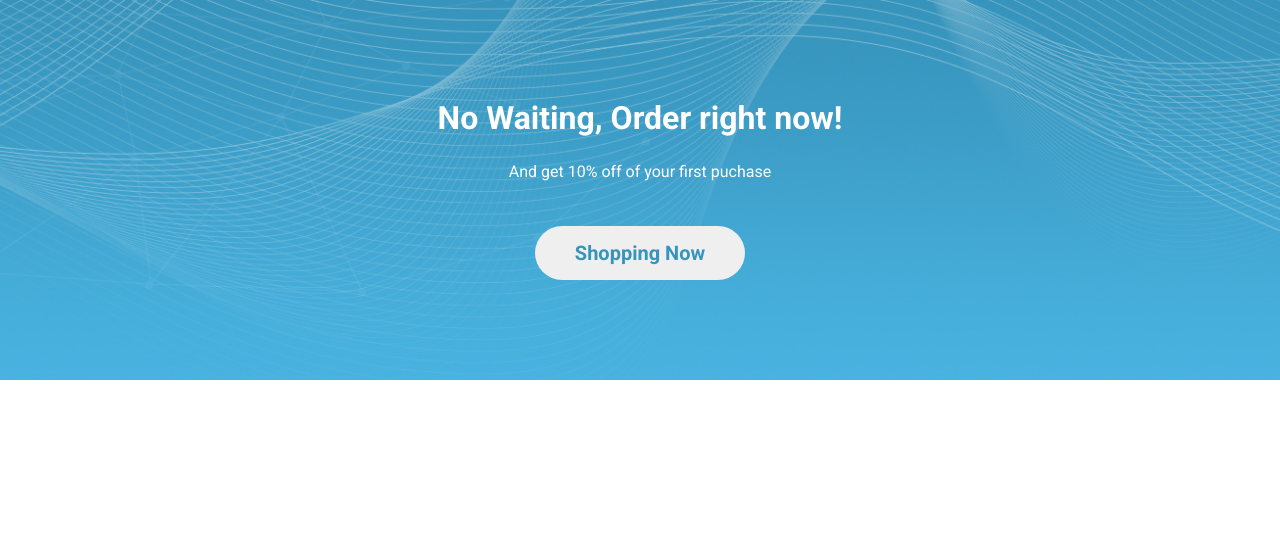
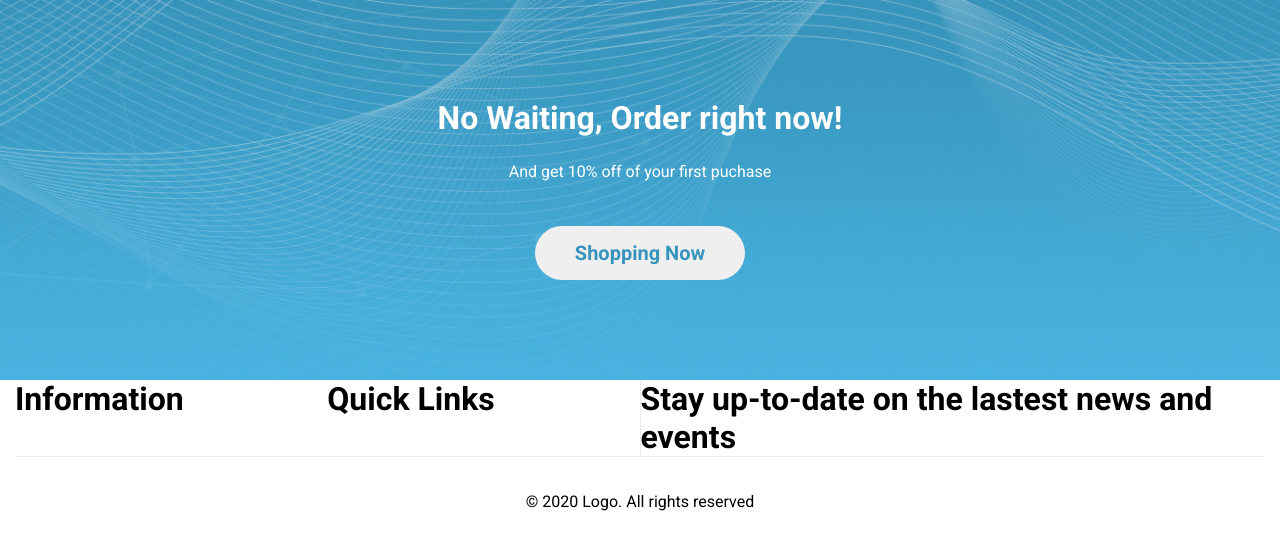
Before and after one commit to gk44739/Inxhinjeri-E-Ueb-it-Projekti, a PHP site: page / in a window 1280 px wide. Shown: the part 2716-3262 px from the top of the page. Before the commit the page ends 3096 px from the top, so only its background shows below. Run offline with PHP 8.4, Linux system fonts and the light colour scheme.

Commit message:
Genti Commit

```diff
--- a/css/index.css
+++ b/css/index.css
@@ -94,6 +94,7 @@ a.logo{
 }
 .home__slider__text{
     position: absolute;
+    padding: 0 15px;
     top: 50%;
     left: 0;
     transform: translate(0,-50%);
@@ -296,3 +297,26 @@ a.logo{
     font-size: 20px;
     cursor: pointer;
 }
+.footer__links__subscribe{
+    display: flex;
+    flex-direction: row;
+    justify-content: space-between;
+}
+.footer__links{
+    width: 50%;
+    display: flex;
+    flex-direction: row;
+}
+.footer__subscribe{
+    width: 50%;
+    border-left: 1px solid #ebebeb;
+}
+.footer__links__information,
+.footer__links__quick{
+    width:50%;
+}
+.footer__copyright{
+    text-align: center;
+    padding: 35px 0;
+    border-top: 1px solid #ebebeb;
+}
--- a/index.html
+++ b/index.html
@@ -240,13 +240,32 @@
                 </div>
             </div>
         </div>
+
+
     </main>
 
 
 
         <footer>
             <div class="container">
-
+                <div class="footer__inner">
+                    <div class="footer__links__subscribe">
+                        <div class="footer__links">
+                            <div class="footer__links__information">
+                                <h1>Information</h1>
+                            </div>
+                            <div class="footer__links__quick">
+                                <h1>Quick Links</h1>
+                            </div>
+                        </div>
+                        <div class="footer__subscribe">
+                            <h1>Stay up-to-date on the lastest news and events</h1>
+                        </div>
+                    </div>
+                    <div class="footer__copyright">
+                        <p>&copy; 2020 <span>Logo.</span> All rights reserved</p>
+                    </div>
+                </div>
             </div>
         </footer>
         <script src="js/main.js"></script>
```
